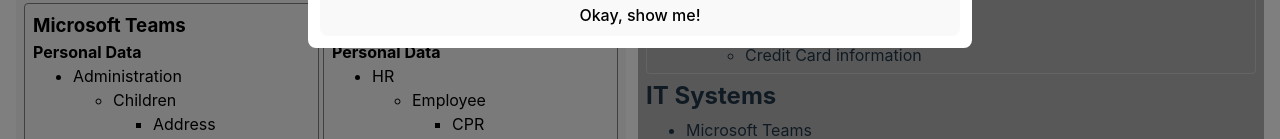
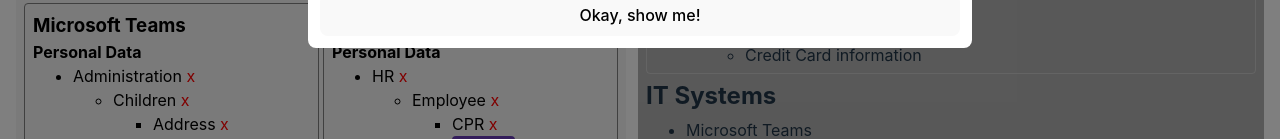
Before and after one commit to MagerlinC/records-data-model, a React (Vite) app: page / in a window 1280 px wide. Shown: the part 661-800 px from the top of the page. Built offline with nearby package versions, Linux system fonts and the light colour scheme.

Commit message:
feat: editing inside it systems too

```diff
--- a/src/App.tsx
+++ b/src/App.tsx
@@ -87,11 +87,22 @@
     setCurData(mutatedData);
   };
 
-  const removeITSystem = (itSystemName: string, paName: string) => {
+  const removeITSystem = (
+    itSystemName: string,
+    paName: string,
+    keepItSystem?: boolean
+  ) => {
     const mutatedData = { ...curData };
     const targetEntity = mutatedData.processingActivities.find(
       (pa) => pa.name === paName
     );
+
+    const curIndex = mutatedData.itSystems.findIndex(
+      (el) => el.name === itSystemName
+    );
+    if (!keepItSystem && curIndex !== -1) {
+      mutatedData.itSystems.splice(curIndex, 1);
+    }
     if (targetEntity) {
       targetEntity.itSystems = targetEntity.itSystems.filter(
         (itSystem) => itSystem.name !== itSystemName
@@ -199,6 +210,13 @@
             processingActivities={curData.processingActivities}
           />
           <SysAdmin
+            addDataSubject={addDataSubject}
+            addPersonalData={addPersonalData}
+            removeITSystem={(itSystem, pa) =>
+              removeITSystem(itSystem, pa, true)
+            }
+            removeDataSubject={removeDataSubject}
+            removePersonalData={removePersonalData}
             itSystems={curData.itSystems.map((itSystem) =>
               itSystemToITSystemWithDataByPA(
                 itSystem,
--- a/src/components/PASourceOfTruthVisualizer.tsx
+++ b/src/components/PASourceOfTruthVisualizer.tsx
@@ -1,6 +1,5 @@
 import React from "react";
 import styled from "styled-components";
-import { ProcessingActivitySourceOfTruth } from "../data/types/pa-source-of-truth";
 import { DataSet } from "../data/pa-source-of-truth-example";
 
 const PASourceOfTruthVisualizerWrapper = styled.div`
--- a/src/components/SysAdmin.tsx
+++ b/src/components/SysAdmin.tsx
@@ -2,6 +2,8 @@
 import styled from "styled-components";
 import { ITSystemWithDataByPA } from "../data/types/pa-source-of-truth";
 import AnimateOnChange from "./AnimateOnChange";
+import AddButton from "./AddButton";
+import RemovableElement from "./RemovableElement";
 
 const SysAdminWrapper = styled.div`
   display: flex;
@@ -28,40 +30,94 @@
   overflow-y: auto;
 `;
 
+const Row = styled.div`
+  display: flex;
+  flex-direction: row;
+  gap: 18px;
+`;
+
 type SysAdminProps = {
   itSystems: ITSystemWithDataByPA[];
+  addDataSubject: (dataSubjectName: string, paName: string) => void;
+  addPersonalData: (
+    personalDataName: string,
+    dataSubjectName: string,
+    paName: string
+  ) => void;
+  removeITSystem: (itSystemName: string, paName: string) => void;
+  removeDataSubject: (dataSubjectName: string, paName: string) => void;
+  removePersonalData: (
+    personalDataName: string,
+    dataSubjectName: string,
+    paName: string
+  ) => void;
 };
-const SysAdmin: React.FC<SysAdminProps> = ({ itSystems }) => {
+const SysAdmin: React.FC<SysAdminProps> = ({
+  itSystems,
+  addDataSubject,
+  addPersonalData,
+  removeITSystem,
+  removeDataSubject,
+  removePersonalData,
+}) => {
   return (
     <SysAdminWrapper>
       <h2>Simon the SysAdmin cares about IT Systems</h2>
       <ITSystemList>
         {itSystems.map((itSystem) => (
           <ITSystem key={itSystem.name}>
-            <h3>
-              <AnimateOnChange>{itSystem.name}</AnimateOnChange>
-            </h3>
+            <Row>
+              <h3>{itSystem.name}</h3>
+            </Row>
             {itSystem.processingActivities.length > 0 && (
               <>
                 <h4>Personal Data</h4>
                 <ul>
-                  {itSystem.processingActivities.map((pa) => (
-                    <li key={"pa-" + pa.name}>
-                      <AnimateOnChange>{pa.name}</AnimateOnChange>
+                  {itSystem.processingActivities.map((processingActivity) => (
+                    <li key={"pa-" + processingActivity.name}>
+                      <RemovableElement
+                        name={processingActivity.name}
+                        onRemove={() =>
+                          removeITSystem(itSystem.name, processingActivity.name)
+                        }
+                      />
                       <ul>
-                        {pa.dataSubjects.map((dataSubject) => (
+                        {processingActivity.dataSubjects.map((dataSubject) => (
                           <li key={"sysadmin-ds-" + dataSubject.name}>
-                            <AnimateOnChange>
-                              {dataSubject.name}
-                            </AnimateOnChange>
+                            <RemovableElement
+                              name={dataSubject.name}
+                              onRemove={() =>
+                                removeDataSubject(
+                                  dataSubject.name,
+                                  processingActivity.name
+                                )
+                              }
+                            />
                             <ul>
                               {dataSubject.personalData.map((personalData) => (
                                 <li key={"pd-" + personalData.name}>
-                                  <AnimateOnChange>
-                                    {personalData.name}
-                                  </AnimateOnChange>
+                                  <RemovableElement
+                                    name={personalData.name}
+                                    onRemove={() =>
+                                      removePersonalData(
+                                        personalData.name,
+                                        dataSubject.name,
+                                        processingActivity.name
+                                      )
+                                    }
+                                  />
                                 </li>
                               ))}
+                              <AddButton
+                                onAddItem={(pdName) =>
+                                  addPersonalData(
+                                    pdName,
+                                    dataSubject.name,
+                                    processingActivity.name
+                                  )
+                                }
+                                text="Add PD"
+                              />
                             </ul>
                           </li>
                         ))}
```
